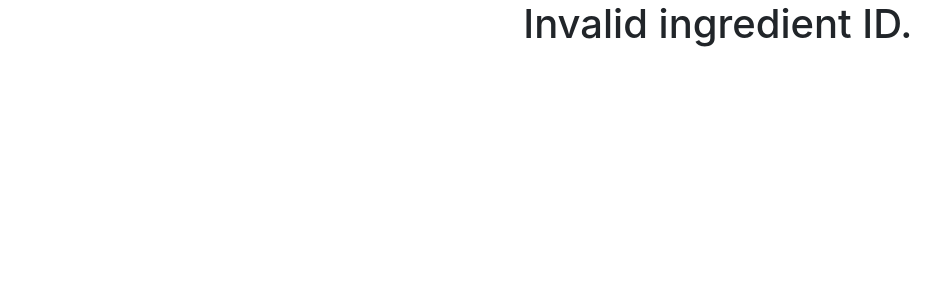
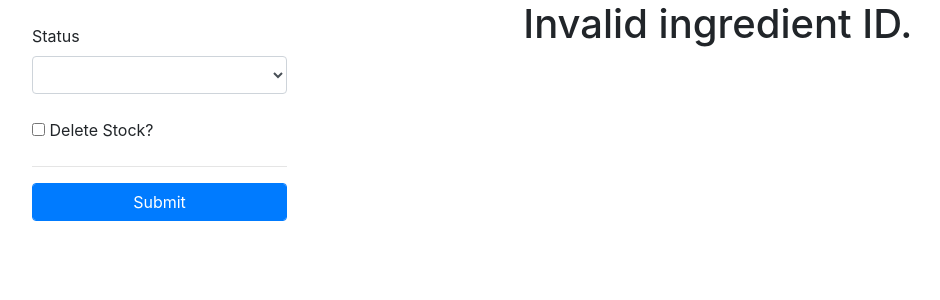
Before and after one commit to mmlakin/recipefind, a Flask app: template templates/ingredient.html in a window 1280 px wide. Shown: the part 56-356 px from the top of the page, without its empty margins (53-993 px from the left). Run offline with Flask 2, Linux system fonts and the light colour scheme; the template is opened without the code that fills it: values that come from a table or form of the project are taken from there, others are empty; some libraries are stand-ins or nearby versions.

```diff
--- a/forms.py
+++ b/forms.py
@@ -27,9 +27,17 @@ class EditRecipeForm(FlaskForm):
     score = SelectField(
         "Rating", choices=["0", "1", "2", "3", "4", "5"], default="3", coerce=int
     )
-    notes = TextAreaField("Notes", validators=[Length(max=140)])
+    notes = TextAreaField("Notes", validators=[Length(max=280)])
     submit = SubmitField("Submit")
     delete = BooleanField("Delete Rating?")
+
+
+class EditIngredientForm(FlaskForm):
+    status = SelectField(
+        "Status", choices=["", "In Stock", "Out Of Stock", "Substitute"]
+    )
+    submit = SubmitField("Submit")
+    delete = BooleanField("Delete Stock?")
 
 
 class NewItemForm(FlaskForm):
--- a/recipefind.py
+++ b/recipefind.py
@@ -2,8 +2,14 @@
 import pdb
 from flask import render_template, request, flash, redirect, url_for
 from app import app, db
-from models import Recipe, Ingredient, Rating
-from forms import RecipeFilterForm, RecipeSearchForm, NewItemForm, EditRecipeForm
+from models import Recipe, Ingredient, Rating, Stock
+from forms import (
+    RecipeFilterForm,
+    RecipeSearchForm,
+    NewItemForm,
+    EditRecipeForm,
+    EditIngredientForm,
+)
 
 
 @app.route("/searchtest", methods=["GET", "POST"])
@@ -67,7 +73,7 @@ def recipe(recipe_id):
         editrecipeform = EditRecipeForm(request.form)
         if request.method == "POST":
             session = db.session()
-            if editrecipeform.delete.data is True:
+            if editrecipeform.delete.data is True and recipe.rating is not None:
                 session.delete(recipe.rating)
             else:
                 if recipe.rating is not None:
@@ -96,14 +102,36 @@ def recipe(recipe_id):
     return redirect(url_for("home"))
 
 
-@app.route("/ingredient/<int:ingredient_id>", methods=["GET"])
+@app.route("/ingredient/<int:ingredient_id>", methods=["GET", "POST"])
 def ingredient(ingredient_id):
     try:
         ingredient = Ingredient.query.filter_by(id=ingredient_id).one()
     except:
         ingredient = None
     if ingredient is not None:
-        return render_template("ingredient.html", ingredient=ingredient)
+        editingredientform = EditIngredientForm(request.form)
+        if request.method == "POST":
+            session = db.session()
+            if editingredientform.delete.data is True and ingredient.stock is not None:
+                session.delete(ingredient.stock)
+            else:
+                if ingredient.stock is not None:
+                    ingredient.stock.status = editingredientform.status.data
+                else:
+                    ingredient.stock = Stock(
+                        name=ingredient.name, status=editingredientform.status.data
+                    )
+                if ingredient.stock.status == "":
+                    ingredient.stock = None
+                session.add(ingredient)
+            session.commit()
+            flash(f"{ingredient.name} stock updated.", "success")
+            return redirect(url_for("ingredient", ingredient_id=ingredient.id))
+        if ingredient.stock is not None:
+            editingredientform.status.data = ingredient.stock.status
+        return render_template(
+            "ingredient.html", ingredient=ingredient, form=editingredientform
+        )
     return redirect(url_for("home"))
 
 
@@ -193,4 +221,4 @@ def index():
 
 
 if __name__ == "__main__":
-    app.run()
+    app.run(host="172.17.7.94")
--- a/templates/_rating.html
+++ b/templates/_rating.html
@@ -1,7 +1,5 @@
 {% macro show_rating(rating) %}
-  {% if rating == None %}
-  <i class="fa fa-question"></i>
-  {% elif rating.score == 5 %}
+  {% if rating.score == 5 %}
   <i class="fa fa-star" style="color:green;"></i>
   {% elif rating.score == 4 %}
   <i class="fa fa-plus" style="color:green;"></i>
--- a/templates/home.html
+++ b/templates/home.html
@@ -1,5 +1,6 @@
 {% extends 'base.html' %}
 {% from "_rating.html" import show_rating %}
+{% from "_stock.html" import stock_color %}
 {% set active_page = 'home' %}
 {% block content %}
   <div class="row">
@@ -32,12 +33,12 @@
             </div>
             <div class="card-body">
               <h4 class="card-title">
+                {{ show_rating(recipe.rating) }}
                 <a href="{{ url_for('recipe', recipe_id=recipe.id) }}">{{ recipe.name }}</a>
-                {{ show_rating(recipe.rating) }}
               </h4>
               {% for ingredient in recipe.ingredients %}
               <p class="card-text my-0">
-              <a href="{{ url_for('ingredient', ingredient_id=ingredient.id) }}">{{ ingredient.name }}</a>
+              <a href="{{ url_for('ingredient', ingredient_id=ingredient.id) }}"{{ stock_color(ingredient.stock.status) }}>{{ ingredient.name }}</a>
               </p>
               {% endfor %}
               <hr>
--- a/templates/ingredient.html
+++ b/templates/ingredient.html
@@ -1,4 +1,5 @@
 {% extends 'base.html' %}
+{% from "_rating.html" import show_rating %}
 
 {% block title %}
 {{ ingredient.name if ingredient else 'Ingredient'}} -
@@ -7,7 +8,18 @@
 {% block content %}
 <div class="row">
   <div class="col-lg-3 my-4">
-
+    <form method="POST" name="editingredient" action="{{ url_for('ingredient', ingredient_id=ingredient.id) }}">
+      {{ form.hidden_tag() }}
+      <div class="form-group">
+        {{ form.status.label }}
+        {{ form.status(class="form-control") }}
+        <br>
+        {{ form.delete }}
+        {{ form.delete.label }}
+        <hr>
+        {{ form.submit(class="btn btn-primary form-control") }}
+      </div>
+    </form>
   </div>
   <div class="col-lg-9">
     {% if ingredient %}
@@ -24,7 +36,10 @@
         <h5>Recipes:</h5>
         {% for recipe in ingredient.recipes|sort(attribute='name') %}
         <p class="card-text my-0">
-        <a href="{{ url_for('recipe', recipe_id=recipe.id) }}">{{ recipe.name }}</a>
+        <a href="{{ url_for('recipe', recipe_id=recipe.id) }}">
+          {{ recipe.name }}
+          {{ show_rating(recipe.rating) }}
+        </a>
         </p>
         {% endfor %}
         {% endif %}
--- a/templates/recipe.html
+++ b/templates/recipe.html
@@ -1,5 +1,6 @@
 {% extends 'base.html' %}
 {% from "_rating.html" import show_rating %}
+{% from "_stock.html" import stock_color %}
 
 {% block title %}
 {{ recipe.name if recipe else 'Recipe'}} -
@@ -14,7 +15,7 @@
         {{ editrecipeform.score.label }}
         {{ editrecipeform.score(class="form-control") }}
         {{ editrecipeform.notes.label }}
-        {{ editrecipeform.notes(class="form-control") }}
+        {{ editrecipeform.notes(class="form-control",rows=15) }}
         <br>
         {{ editrecipeform.delete }}
         {{ editrecipeform.delete.label }}
@@ -36,7 +37,7 @@
         </h3>
         {% for ingredient in recipe.ingredients %}
         <p class="card-text my-0">
-          <a href="{{ url_for('ingredient', ingredient_id=ingredient.id) }}">{{ ingredient.name }}</a>
+        <a href="{{ url_for('ingredient', ingredient_id=ingredient.id) }}"{{ stock_color(ingredient.stock.status) }}>{{ ingredient.name }}</a>
         </p>
         {% endfor %}
         <hr>
```
Also changed, not shown: models.py (+13 -0 lines), templates/_stock.html (added, +11 -0 lines).
